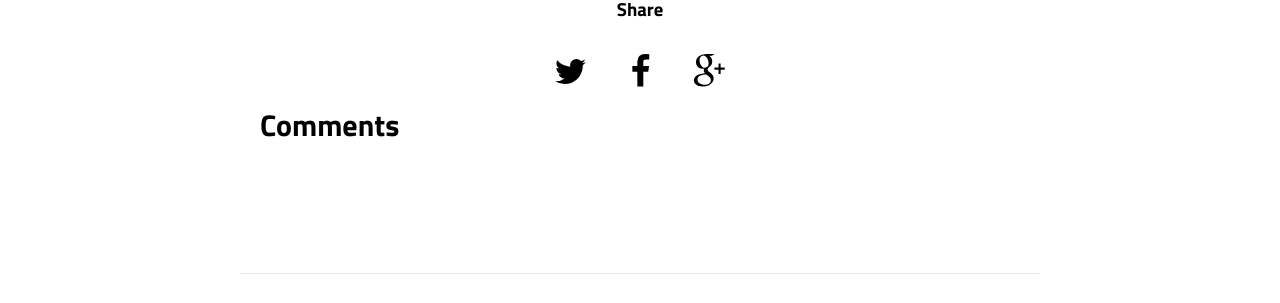
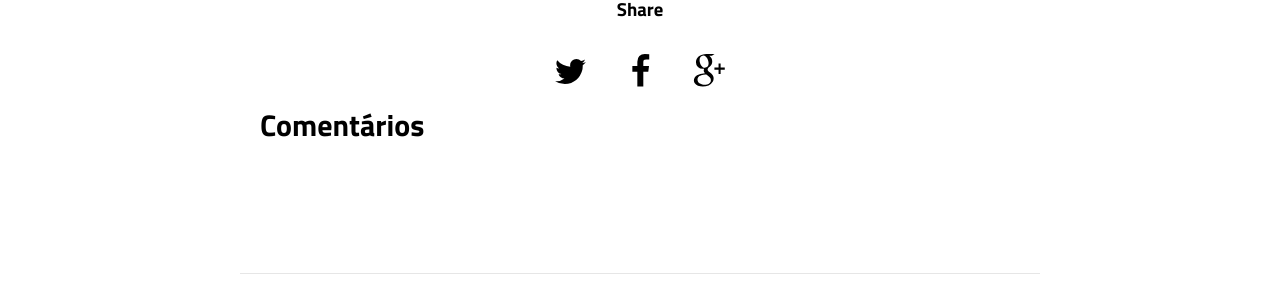
Before and after one commit to guiadamusculacao/guiadamusculacao, a Jekyll site: the page built from _posts/2018-08-15-stepmother.markdown, in a window 1280 px wide and 900 px high, scrolled down 626 px. Shown: the part 337-640 px from the top of the window. Built offline with Jekyll 4.4.1, drawn with Linux system fonts in a browser that asks for light colours; comment, search, counter and statistics services are not loaded.

Commit message:
Update comments.html

```diff
--- a/_includes/comments.html
+++ b/_includes/comments.html
@@ -1,5 +1,5 @@
 <section class="comments">
-    <h3>Comments</h3>
+    <h3>Comentários</h3>
     <div id="disqus_thread"></div>
 </section>
 <script type="text/javascript">
```
